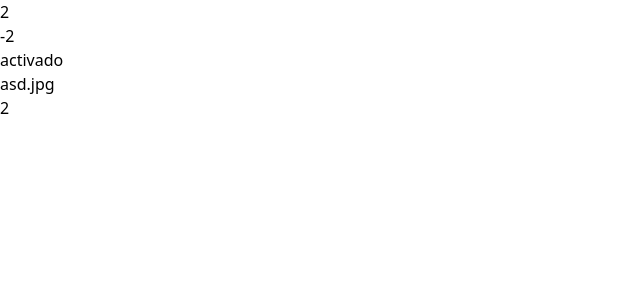
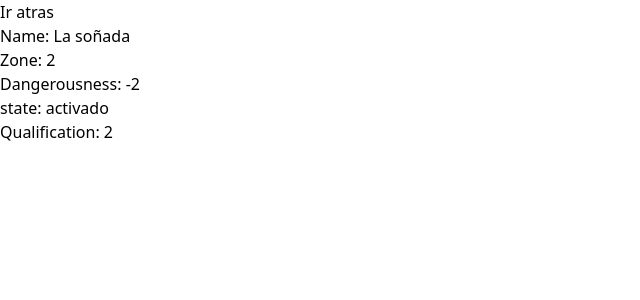
Before and after one commit to AppGuardD/AppGuard-Front, a React (Vite) app in the folder front-end/: page /mangrullos/detail in a window 1280 px wide. Shown: the top 300 px of the page, without its empty margins (0-640 px from the left). Built offline with nearby package versions, Linux system fonts and the light colour scheme.

Commit message:
Se agregó el componente Card y se integró con Mangrullo y Detail

```diff
--- a/front-end/src/App.tsx
+++ b/front-end/src/App.tsx
@@ -1,27 +1,56 @@
-
 import "./App.css"
-import DonationsMenu from "./views/Donations/Donations";
+import DonationsMenu from "./views/Donations/Donations"
 import Landing from "./views/Landing/Landing"
-import { BrowserRouter as Router, Route, Routes } from 'react-router-dom';
-import About from "./views/About/About";
-import Home from './views/Home/Home';
-import Detail from './views/Detail/Detail'
-import Mangrullos from './views/Mangrullos/Mangrullos';
+import { BrowserRouter as Router, Route, Routes } from "react-router-dom"
+import About from "./views/About/About"
+import Home from "./views/Home/Home"
+import Detail from "./views/Detail/Detail"
+import Mangrullos from "./views/Mangrullos/Mangrullos"
 const App = () => {
-
   return (
     <Router>
       <Routes>
-        <Route path='/' element={<Landing presentacion="Bienvenido" />} />
-        <Route path='/donations' element={<DonationsMenu descr="Para donar"  />} />
-        <Route path="/" element={<Home description="Estas en el Home" />} />
-        <Route path="/mangrullos" element={<Mangrullos name='La preciada' zone={1} description="Un puesto genial" image='asa.jpg'/>} />
-        <Route path="mangrullos/detail" element={<Detail zone='2' dangerousness={1-3} state='activado' image='asd.jpg' qualification={2} activatedMangrullo={false}/>} /> Esto renderiza adentro de la Card Mangrullo
-        <Route path="/about" element={<About description="Aca va la descripción de quienes somos" />} />
+        <Route path="/" element={<Landing presentacion="Bienvenido" />} />
+        <Route
+          path="/donations"
+          element={<DonationsMenu descr="Para donar" />}
+        />
+        <Route path="/home" element={<Home description="Estas en el Home" />} />
+        <Route
+          path="/mangrullos"
+          element={
+            <Mangrullos
+              name="La preciada"
+              zone={1}
+              description="Un puesto genial"
+              image="asa.jpg"
+            />
+          }
+        />
+        <Route
+          path="mangrullos/detail"
+          element={
+            <Detail
+              name= "La soñada"
+              zone="2"
+              dangerousness={1 - 3}
+              state="activado"
+              image="asd.jpg"
+              qualification={2}
+              activatedMangrullo={false}
+            />
+          }
+        />{" "}
+        Esto renderiza adentro de la Card Mangrullo
+        <Route
+          path="/about"
+          element={
+            <About description="Aca va la descripción de quienes somos" />
+          }
+        />
       </Routes>
     </Router>
-  );
-
+  )
 }
 
-export default App;
+export default App
--- /dev/null
+++ b/front-end/src/components/Card/Card.tsx
@@ -0,0 +1,17 @@
+import type React from 'react';
+
+interface CardProps {
+  children: React.ReactNode;
+}
+
+const Card: React.FC<CardProps> = ({ children }) => {
+  return (
+    <div>
+      {children}
+    </div>
+  );
+};
+
+
+
+export default Card;
--- a/front-end/src/views/Detail/Detail.tsx
+++ b/front-end/src/views/Detail/Detail.tsx
@@ -1,28 +1,42 @@
-import type React from "react";
-
+import type React from "react"
+import { Link } from "react-router-dom"
+import Card from "../../components/Card/Card"
 
 interface detailComponents {
-    zone: string;
-    dangerousness: number;
-    state: string;
-    image: string;
-    qualification: number;
-    activatedMangrullo: boolean;
-
-
+  name: string
+  zone: string
+  dangerousness: number
+  state: string
+  image: string
+  qualification: number
+  activatedMangrullo: boolean
 }
 
-const Detail: React.FC<detailComponents> = ({zone, dangerousness,state,image,qualification,activatedMangrullo }) => {
+const Detail: React.FC<detailComponents> = ({
+  name,
+  zone,
+  dangerousness,
+  state,
+  image,
+  qualification,
+  activatedMangrullo,
+}) => {
   return (
     <div>
-      <p>{zone}</p>
-      <p>{dangerousness}</p>
-      <p>{state}</p>
-      <p>{image}</p>
-      <p>{qualification}</p>
+      <Link to={`/mangrullos`}>
+        <button> Ir atras </button>
+      </Link>
+      <Card>
+      <p>Name: {name}</p>
+      <p>Zone: {zone}</p>
+      <p>Dangerousness: {dangerousness}</p>
+      <p>state: {state}</p>
+      {/* <p>{image}</p> */}
+      <p>Qualification: {qualification}</p>
       <p>{activatedMangrullo}</p>
+      </Card>
     </div>
-  );
-};
+  )
+}
 
-export default Detail;
+export default Detail
--- a/front-end/src/views/Mangrullos/Mangrullos.tsx
+++ b/front-end/src/views/Mangrullos/Mangrullos.tsx
@@ -1,24 +1,37 @@
 import type React from "react";
 import { Link } from "react-router-dom";
+import Card from "../../components/Card/Card"
 
 
-interface mangrullosComponents {
+interface MangrullosComponents {
   name: string;
   zone: number;
   description: string;
   image: string;
 }
 
-const Mangrullos: React.FC<mangrullosComponents> = ({name, zone, description, image }) => {
+const Mangrullos: React.FC<MangrullosComponents> = ({
+  name,
+  zone,
+  description,
+  image,
+}) => {
   return (
     <div>
-      <p>{name}</p>
-      <p>{zone}</p>
-      <p>{description}</p>
-      <p>{image}</p>
+        <Link to={`/home`}>
+          <button> Ir atras </button>
+        </Link>
+      <Card>
+        <p>Name: {name}</p>
+        <p>Zone: {zone}</p>
+        <p>Descriptión: {description}</p>
+        {/* <img src={image} alt={name} /> */}
         <Link to={`/mangrullos/detail`}>
-        <button> <p>Conocer mas...</p></button>
+          <button>
+            <p>Conocer más...</p>
+          </button>
         </Link>
+      </Card>
     </div>
     );
   };
```
Lines whose indentation alone changed are shown as unchanged.
